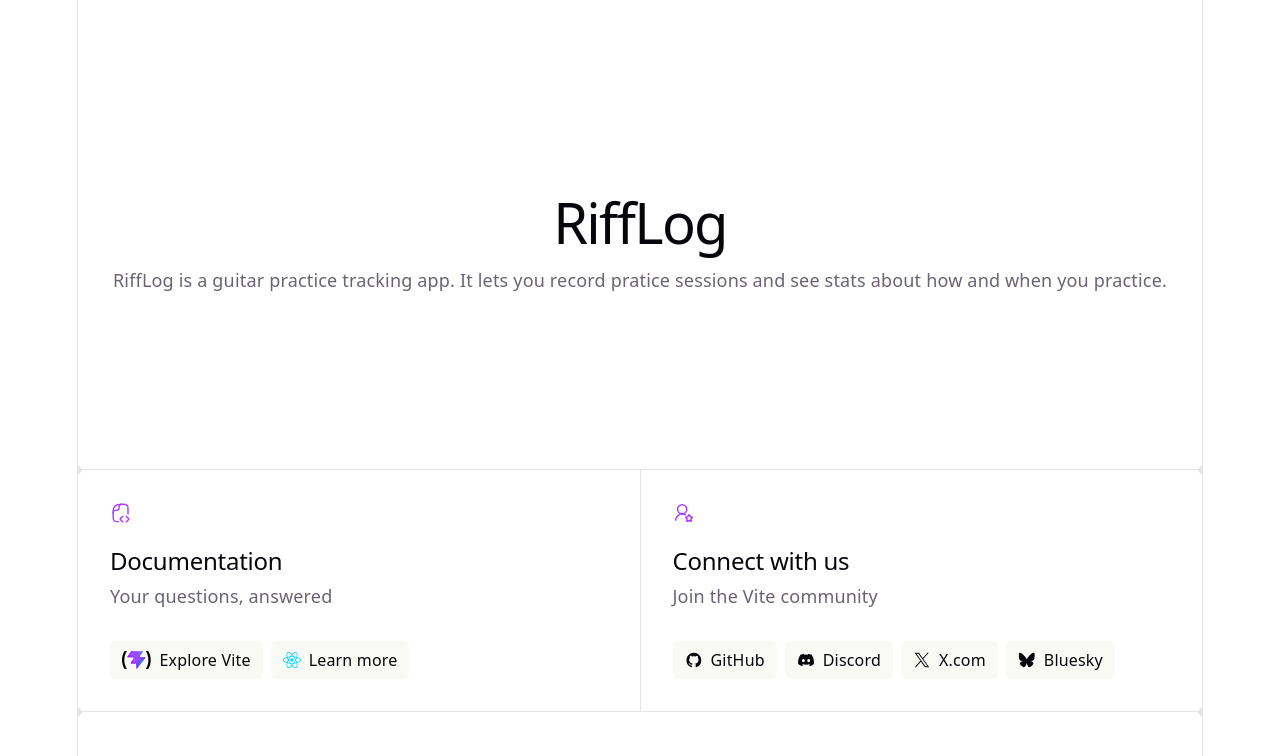
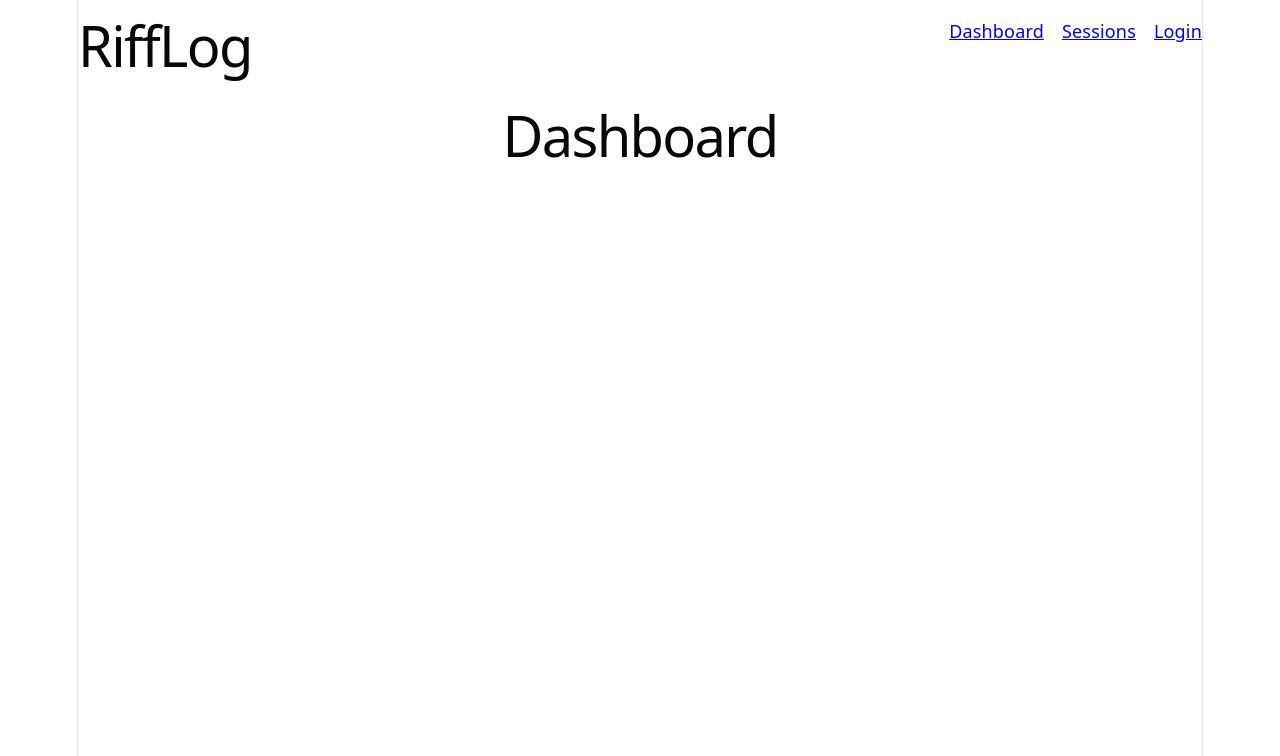
Before and after one commit to thetramp22/rifflog-ui, a React (Vite) app: page /dashboard in a window 1280 px wide. Shown: the top 756 px of the page. Built offline with nearby package versions, Linux system fonts and the light colour scheme.

Commit message:
Added main pages and routing

```diff
--- a/src/App.css
+++ b/src/App.css
@@ -11,6 +11,7 @@
   &:hover {
     border-color: var(--accent-border);
   }
+
   &:focus-visible {
     outline: 2px solid var(--accent);
     outline-offset: 2px;
@@ -42,8 +43,7 @@
     z-index: 1;
     top: 34px;
     height: 28px;
-    transform: perspective(2000px) rotateZ(300deg) rotateX(44deg) rotateY(39deg)
-      scale(1.4);
+    transform: perspective(2000px) rotateZ(300deg) rotateX(44deg) rotateY(39deg) scale(1.4);
   }
 
   .vite {
@@ -51,9 +51,20 @@
     top: 107px;
     height: 26px;
     width: auto;
-    transform: perspective(2000px) rotateZ(300deg) rotateX(40deg) rotateY(39deg)
-      scale(0.8);
+    transform: perspective(2000px) rotateZ(300deg) rotateX(40deg) rotateY(39deg) scale(0.8);
   }
+}
+
+.navbar {
+  display: flex;
+  justify-content: space-between;
+}
+
+.navbar-links ul {
+  display: flex;
+  list-style: none;
+  padding: 0;
+  gap: 1rem;
 }
 
 #center {
@@ -75,9 +86,10 @@
   border-top: 1px solid var(--border);
   text-align: left;
 
-  & > div {
+  &>div {
     flex: 1 1 0;
     padding: 32px;
+
     @media (max-width: 1024px) {
       padding: 24px 20px;
     }
@@ -130,6 +142,7 @@
     &:hover {
       box-shadow: var(--shadow);
     }
+
     .button-icon {
       height: 18px;
       width: 18px;
@@ -156,6 +169,7 @@
 #spacer {
   height: 88px;
   border-top: 1px solid var(--border);
+
   @media (max-width: 1024px) {
     height: 48px;
   }
@@ -177,6 +191,7 @@
     left: 0;
     border-left-color: var(--border);
   }
+
   &::after {
     right: 0;
     border-right-color: var(--border);
--- a/src/App.tsx
+++ b/src/App.tsx
@@ -1,104 +1,22 @@
-import reactLogo from './assets/react.svg'
-import viteLogo from './assets/vite.svg'
+import { BrowserRouter, Routes, Route } from 'react-router'
+import Dashboard from './pages/Dashboard'
+import Login from './pages/Login'
+import Sessions from './pages/Sessions'
 import './App.css'
+import AppLayout from './components/layout/AppLayout'
 
 function App() {
   return (
     <>
-      <section id="center">
-        <div>
-          <h1>RiffLog</h1>
-          <p>
-            RiffLog is a guitar practice tracking app. It lets you record pratice sessions and see stats about how and when you practice.
-          </p>
-        </div>
-      </section>
-
-      <div className="ticks"></div>
-
-      <section id="next-steps">
-        <div id="docs">
-          <svg className="icon" role="presentation" aria-hidden="true">
-            <use href="/icons.svg#documentation-icon"></use>
-          </svg>
-          <h2>Documentation</h2>
-          <p>Your questions, answered</p>
-          <ul>
-            <li>
-              <a href="https://vite.dev/" target="_blank">
-                <img className="logo" src={viteLogo} alt="" />
-                Explore Vite
-              </a>
-            </li>
-            <li>
-              <a href="https://react.dev/" target="_blank">
-                <img className="button-icon" src={reactLogo} alt="" />
-                Learn more
-              </a>
-            </li>
-          </ul>
-        </div>
-        <div id="social">
-          <svg className="icon" role="presentation" aria-hidden="true">
-            <use href="/icons.svg#social-icon"></use>
-          </svg>
-          <h2>Connect with us</h2>
-          <p>Join the Vite community</p>
-          <ul>
-            <li>
-              <a href="https://github.com/vitejs/vite" target="_blank">
-                <svg
-                  className="button-icon"
-                  role="presentation"
-                  aria-hidden="true"
-                >
-                  <use href="/icons.svg#github-icon"></use>
-                </svg>
-                GitHub
-              </a>
-            </li>
-            <li>
-              <a href="https://chat.vite.dev/" target="_blank">
-                <svg
-                  className="button-icon"
-                  role="presentation"
-                  aria-hidden="true"
-                >
-                  <use href="/icons.svg#discord-icon"></use>
-                </svg>
-                Discord
-              </a>
-            </li>
-            <li>
-              <a href="https://x.com/vite_js" target="_blank">
-                <svg
-                  className="button-icon"
-                  role="presentation"
-                  aria-hidden="true"
-                >
-                  <use href="/icons.svg#x-icon"></use>
-                </svg>
-                X.com
-              </a>
-            </li>
-            <li>
-              <a href="https://bsky.app/profile/vite.dev" target="_blank">
-                <svg
-                  className="button-icon"
-                  role="presentation"
-                  aria-hidden="true"
-                >
-                  <use href="/icons.svg#bluesky-icon"></use>
-                </svg>
-                Bluesky
-              </a>
-            </li>
-          </ul>
-        </div>
-      </section>
-
-      <div className="ticks"></div>
-      <section id="spacer"></section>
+      <BrowserRouter>
+        <Routes>
+          <Route element={<AppLayout />}>
+            <Route path="/dashboard" element={<Dashboard />} />
+            <Route path="/login" element={<Login />} />
+            <Route path="/sessions" element={<Sessions />} />
+          </Route>
+        </Routes>
+      </BrowserRouter>
     </>
   )
 }
--- /dev/null
+++ b/src/components/layout/AppLayout.tsx
@@ -0,0 +1,13 @@
+import { Outlet } from "react-router"
+import Navbar from "./Navbar"
+
+function AppLayout() {
+    return (
+        <>
+            <Navbar />
+            <Outlet />
+        </>
+    )
+}
+
+export default AppLayout
--- /dev/null
+++ b/src/components/layout/Navbar.tsx
@@ -0,0 +1,32 @@
+import { Link } from 'react-router'
+
+function Navbar() {
+    const navigationItems = [
+        { id: 1, name: "Dashboard", url: "/dashboard" },
+        { id: 2, name: "Sessions", url: "/sessions" },
+        { id: 3, name: "Login", url: "/login" }
+    ];
+
+    return (
+        <>
+            <section className="navbar">
+                <div className="title">
+                    <h1>RiffLog</h1>
+                </div>
+                <div className="navbar-links">
+                    <ul>
+                        {navigationItems.map((item) => (
+                            <li key={item.id}>
+                                <Link to={item.url}>
+                                    {item.name}
+                                </Link>
+                            </li>
+                        ))}
+                    </ul>
+                </div>
+            </section>
+        </>
+    )
+}
+
+export default Navbar
--- /dev/null
+++ b/src/pages/Dashboard.tsx
@@ -0,0 +1,9 @@
+function Dashboard() {
+    return (
+        <>
+            <h1>Dashboard</h1>
+        </>
+    )
+}
+
+export default Dashboard
--- /dev/null
+++ b/src/pages/Login.tsx
@@ -0,0 +1,9 @@
+function Login() {
+    return (
+        <>
+            <h1>Login</h1>
+        </>
+    )
+}
+
+export default Login
--- /dev/null
+++ b/src/pages/Sessions.tsx
@@ -0,0 +1,9 @@
+function Sessions() {
+    return (
+        <>
+            <h1>Sessions</h1>
+        </>
+    )
+}
+
+export default Sessions
```
